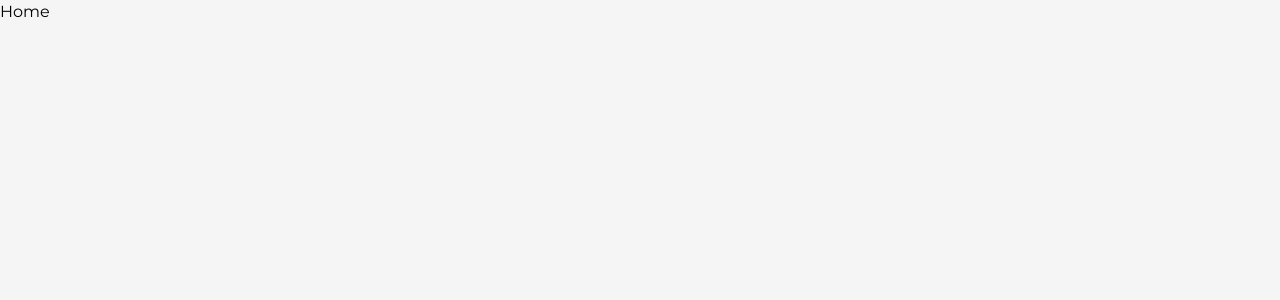
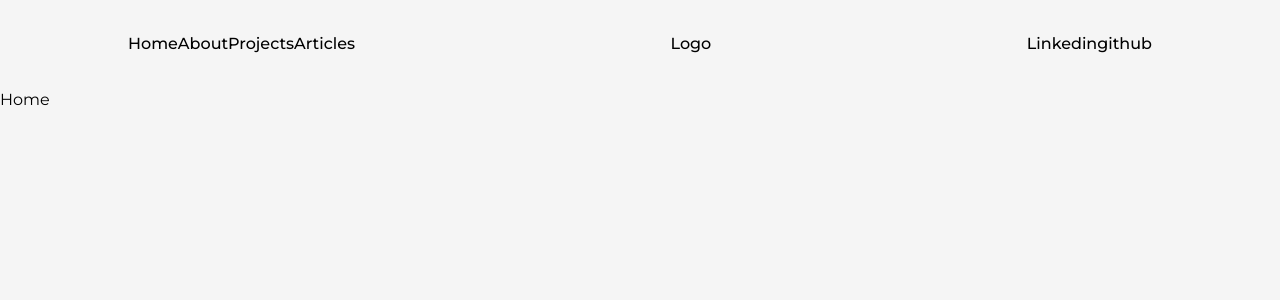
Before and after one commit to sridhram/portfolio-website, a Next.js app: page / in a window 1280 px wide. Shown: the top 300 px of the page. Built offline with nearby package versions, Linux system fonts and the light colour scheme.

Commit message:
navbar component

```diff
--- /dev/null
+++ b/src/components/Navbar.js
@@ -0,0 +1,26 @@
+import React from 'react';
+import Link from 'next/link';
+
+const Navbar = () => {
+  return (
+    <header className="w-full px-32 py-8 font-medium flex items-center justify-between">
+      <nav>
+        <Link href="/">Home</Link>
+        <Link href="/about">About</Link>
+        <Link href="/projects">Projects</Link>
+        <Link href="/articles">Articles</Link>
+      </nav>
+      <h2>Logo</h2>
+      <nav>
+        <Link href="/" target={'_blank'}>
+          Linkedin
+        </Link>
+        <Link href="/" target={'_blank'}>
+          github
+        </Link>
+      </nav>
+    </header>
+  );
+};
+
+export default Navbar;
--- a/src/pages/_app.js
+++ b/src/pages/_app.js
@@ -1,3 +1,4 @@
+import Navbar from '@/components/Navbar';
 import '@/styles/globals.css';
 
 import { Montserrat } from 'next/font/google';
@@ -18,6 +19,7 @@
       <main
         className={`${montserrat.variable} font-mont bg-light w-full min-h-screen`}
       >
+        <Navbar />
         <Component {...pageProps} />
       </main>
     </>
```
